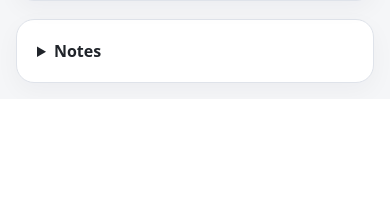
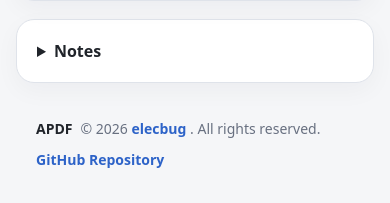
Before and after one commit to elecbug/apdf, a FastAPI app: page / in a window 390 px wide. Shown: the part 1481-1684 px from the top of the page. Before the commit the page ends 1578 px from the top, so only its background shows below. Run offline with FastAPI, Linux system fonts and the light colour scheme; data that the repository does not hold is empty.

Commit message:
feat: add MIT license and implement site footer with copyright information

```diff
--- a/app/static/style.css
+++ b/app/static/style.css
@@ -172,7 +172,7 @@ input[type="file"] {
 /* Toolbar */
 .toolbar {
   display: grid;
-  grid-template-columns: 2fr 1.1fr;
+  grid-template-columns: 1fr 415px;
   gap: 24px;
   align-items: center;
   margin-bottom: 18px;
@@ -220,6 +220,7 @@ input[type="file"] {
 
 .file-button {
   display: inline-flex;
+  width: 100%;
   align-items: center;
   justify-content: center;
   min-height: 44px;
@@ -456,6 +457,41 @@ input[type="file"] {
   font-size: 13px;
 }
 
+/* Footer */
+.site-footer {
+  display: flex;
+  justify-content: space-between;
+  align-items: center;
+  gap: 12px;
+
+  margin-top: 18px;
+  padding: 18px 20px;
+
+  color: var(--muted);
+  font-size: 14px;
+}
+
+.site-footer div {
+  display: flex;
+  gap: 8px;
+  align-items: center;
+  flex-wrap: wrap;
+}
+
+.site-footer strong {
+  color: var(--text);
+}
+
+.site-footer a {
+  color: var(--accent);
+  font-weight: 700;
+  text-decoration: none;
+}
+
+.site-footer a:hover {
+  text-decoration: underline;
+}
+
 /* Help */
 .help {
   margin-top: 18px;
@@ -520,4 +556,9 @@ input[type="file"] {
     font-size: 13px;
     padding: 0 8px;
   }
+
+  .site-footer {
+    flex-direction: column;
+    align-items: flex-start;
+  }
 }
--- a/app/templates/index.html
+++ b/app/templates/index.html
@@ -88,6 +88,18 @@
         <li>The backend validates all source_id and page ranges during export.</li>
       </ul>
     </details>
+    <footer class="site-footer">
+      <div>
+        <strong>APDF</strong>
+        <span>
+          © 2026 <a href="https://github.com/elecbug" target="_blank" rel="noopener noreferrer">elecbug</a>
+          . All rights reserved.
+        </span>
+      </div>
+      <a href="https://github.com/elecbug/apdf" target="_blank" rel="noopener noreferrer">
+        GitHub Repository
+      </a>
+    </footer>
   </main>
   <script src="/static/app.js" defer></script>
 </body>
```
Also changed, not shown: 1 other file.
